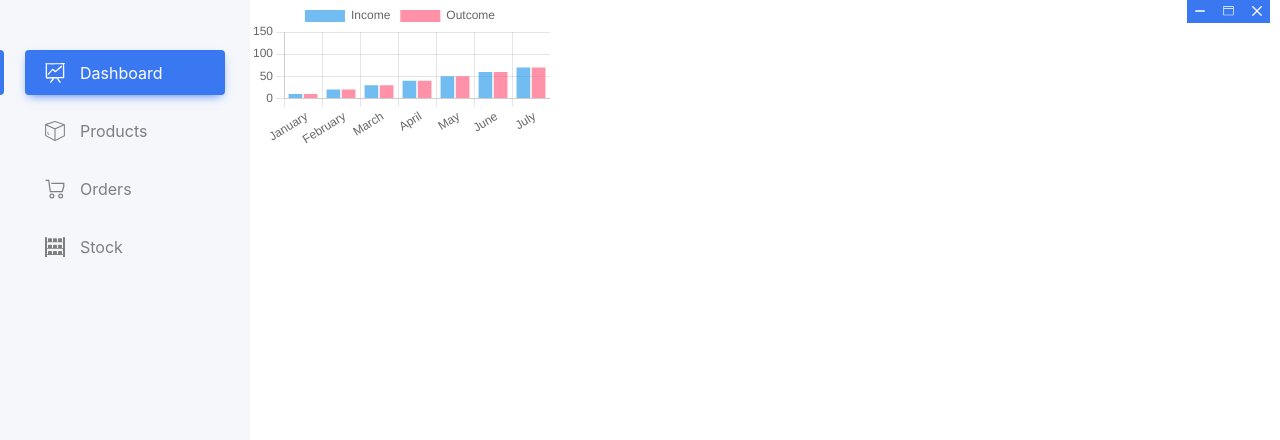
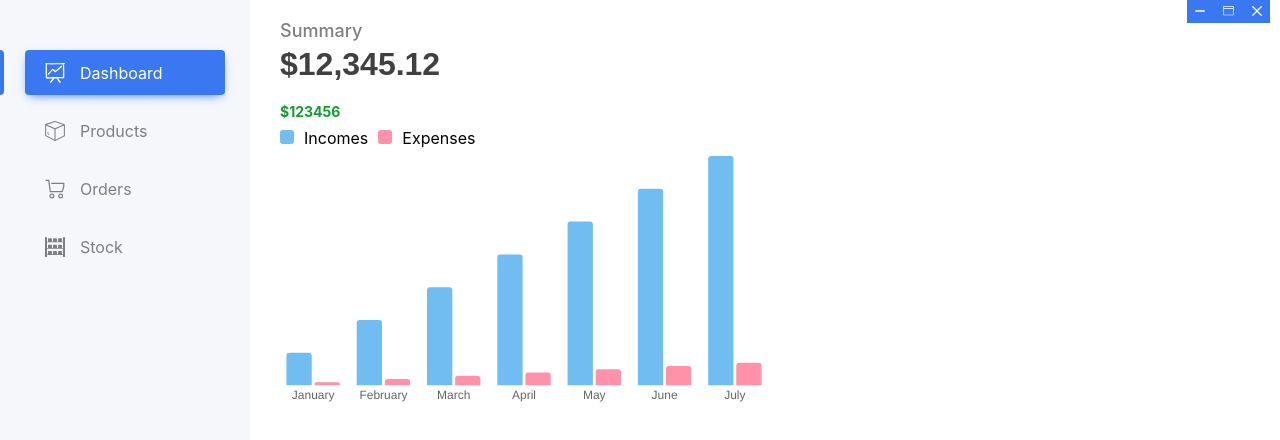
Before and after one commit to sebas-pena/store, a React (Create React App) app in the folder management-app/: page / in a window 1280 px wide. Shown: the top 440 px of the page. Built offline with nearby package versions, Linux system fonts and the light colour scheme.

Commit message:
avance grafica

```diff
--- a/management-app/main.js
+++ b/management-app/main.js
@@ -13,6 +13,7 @@ const createWindow = () => {
   })
   /* win.loadFile(path.join(__dirname, "build", "index.html")) */
   win.loadURL("http://localhost:3000")
+  win.maximize()
   ipcMain.on("closeApp", () => {
     app.quit()
   })
@@ -22,6 +23,9 @@ const createWindow = () => {
   ipcMain.on("minimize", () => {
     win.minimize()
   })
+  ipcMain.on("unmaximize", () => {
+    win.unmaximize()
+  })
 }
 
 require("electron-reload")(__dirname, {
--- a/management-app/src/components/aside/aside.css
+++ b/management-app/src/components/aside/aside.css
@@ -4,6 +4,7 @@
     height: 100%;
     width: 250px;
     background-color: var( --light-grey);
+    user-select: none;
   }
 
 .aside__menu{
--- /dev/null
+++ b/management-app/src/components/charts/sales-expenses/SalesExpensesChart.jsx
@@ -0,0 +1,86 @@
+import {
+  Chart as ChartJS,
+  CategoryScale,
+  LinearScale,
+  BarElement,
+  Title,
+  Tooltip,
+  Legend,
+} from "chart.js"
+import { Bar } from "react-chartjs-2"
+
+import "./sales-expenses-chart.css"
+
+const SalesExpensesChart = ({ labels, incomes, expenses }) => {
+  BarElement.prototype.constructor.defaults.borderRadius = 3
+  ChartJS.register(
+    CategoryScale,
+    LinearScale,
+    BarElement,
+    Title,
+    Tooltip,
+    Legend
+  )
+
+  const options = {
+    responsive: true,
+    plugins: {
+      legend: {
+        position: "none",
+      },
+    },
+    scales: {
+      x: {
+        grid: {
+          display: false,
+          drawBorder: false,
+          drawOnChartArea: false,
+          drawTicks: false,
+        },
+      },
+      y: {
+        grid: {
+          display: false,
+          drawBorder: false,
+          color: "#00000010",
+        },
+        ticks: {
+          display: false,
+        },
+      },
+    },
+  }
+
+  const data = {
+    labels,
+    datasets: [
+      {
+        label: "Income",
+        data: incomes,
+        backgroundColor: "rgba(53, 162, 235, 0.7)",
+      },
+      {
+        label: "Expenses",
+        data: expenses,
+        backgroundColor: "rgba(255, 99, 132, 0.7)",
+      },
+    ],
+  }
+
+  return (
+    <div className="sales-expenses-chart__ctn">
+      <h2 className="sales-expenses-chart__title">Summary</h2>
+      <p className="sales-expenses-chart__balance">$12,345.12</p>
+      <p className="sales-expenses-chart__profit">$123456</p>
+      <div className="sales-expenses-chart__info">
+        <span>Incomes</span>
+        <span>Expenses</span>
+      </div>
+      <div className="sales-expenses-chart__chart">
+        <Bar options={options} data={data} />
+      </div>
+    </div>
+  )
+}
+
+export default SalesExpensesChart
--- /dev/null
+++ b/management-app/src/components/charts/sales-expenses/sales-expenses-chart.css
@@ -0,0 +1,68 @@
+.sales-expenses-chart__ctn{
+    display: flex;
+    flex-direction: column;
+    padding: 20px;
+}
+
+.sales-expenses-chart__title{
+    margin-left: 10px;
+    font-size:18px;
+    font-weight: 500;
+    color: var(--grey);
+}
+
+.sales-expenses-chart__info {
+    display:flex;
+    align-items: center;
+    margin: 10px;
+    gap: 10px;
+}
+
+
+.sales-expenses-chart__balance{
+    margin: 5px 0 20px 10px;
+    font-size: 32px;
+    color: var(--dark-grey);
+    font-weight: bold;
+    font-family: Arial, Helvetica, sans-serif;
+}
+
+.sales-expenses-chart__profit{
+    margin-left: 10px;
+    color:#119E2F;
+    font-size: 14px;
+    font-weight: bold;
+}
+
+.sales-expenses-chart__losses{
+    margin-left: 10px;
+    color:#F00;
+    font-size: 14px;
+    font-weight: bold;
+}
+
+.sales-expenses-chart__info > span{
+    line-height: 1;
+}
+
+.sales-expenses-chart__info > span::before{
+    content: "";
+    display: inline-block;
+    width: 14px;
+    height: 14px;
+    margin-right: 10px;
+    border-radius: 3px
+}
+
+.sales-expenses-chart__info > span:first-child::before{
+    background-color: #71BEF1;
+}
+
+.sales-expenses-chart__info > span:last-child::before{
+    background-color: #FF91A9;
+}
+
+
+.sales-expenses-chart__chart{
+    width: 500px;
+}
--- a/management-app/src/components/charts/total-sales/ChartTotalSales.jsx
+++ /dev/null
@@ -1,63 +0,0 @@
-import {
-	Chart as ChartJS,
-	CategoryScale,
-	LinearScale,
-	BarElement,
-	Title,
-	Tooltip,
-	Legend,
-} from "chart.js"
-import { Bar } from "react-chartjs-2"
-const ChartTotalSales = () => {
-	ChartJS.register(
-		CategoryScale,
-		LinearScale,
-		BarElement,
-		Title,
-		Tooltip,
-		Legend
-	)
-
-	const labels = [
-		"January",
-		"February",
-		"March",
-		"April",
-		"May",
-		"June",
-		"July",
-	]
-
-	const options = {
-		responsive: true,
-		plugins: {
-			legend: {
-				position: "top",
-			},
-		},
-	}
-
-	const data = {
-		labels,
-		datasets: [
-			{
-				label: "Income",
-				data: [10, 20, 30, 40, 50, 60, 70, 80, 90, 100, 110, 120],
-				backgroundColor: "rgba(53, 162, 235, 0.7)",
-			},
-			{
-				label: "Outcome",
-				data: [10, 20, 30, 40, 50, 60, 70, 80, 90, 100, 110, 120],
-				backgroundColor: "rgba(255, 99, 132, 0.7)",
-			},
-		],
-	}
-
-	return (
-		<div>
-			<Bar options={options} data={data} />
-		</div>
-	)
-}
-
-export default ChartTotalSales
--- a/management-app/src/components/titlebar/TitleBar.jsx
+++ b/management-app/src/components/titlebar/TitleBar.jsx
@@ -1,3 +1,5 @@
+import { useState } from "react"
+
 import { ReactComponent as MinimizeIcon } from "../../assets/svg/minimize.svg"
 import { ReactComponent as MaximizeIcon } from "../../assets/svg/maximize.svg"
 import { ReactComponent as CloseIcon } from "../../assets/svg/cross2.svg"
@@ -5,6 +7,13 @@ import "./titlebar.css"
 
 const TitleBar = () => {
   const electron = window.electron
+
+  const [isMaximized, setIsMaximized] = useState(true)
+
+  const handleUnmaximize = () => {
+    setIsMaximized(false)
+    electron.unmaximize()
+  }
 
   const handleClose = () => {
     electron.closeApp()
@@ -14,6 +23,7 @@ const TitleBar = () => {
   }
   const handleMaximize = () => {
     electron.maximize()
+    setIsMaximized(true)
   }
 
   return (
@@ -22,9 +32,15 @@ const TitleBar = () => {
         <button className="titlebar__button" onClick={handleMinimize}>
           <MinimizeIcon width="10" height="10" />
         </button>
+        {isMaximized ? (
+          <button className="titlebar__button" onClick={handleUnmaximize}>
+            <MaximizeIcon width="11" height="11" />
+          </button>
+        ) : (
           <button className="titlebar__button" onClick={handleMaximize}>
             <MaximizeIcon width="11" height="11" />
           </button>
+        )}
         <button className="titlebar__button close" onClick={handleClose}>
           <CloseIcon width="10" height="10" />
         </button>
--- /dev/null
+++ b/management-app/src/mocks/totalsales.js
@@ -0,0 +1,5 @@
+export const totalSalesMock = {
+  labels: ["January", "February", "March", "April", "May", "June", "July"],
+  incomes: [100, 200, 300, 400, 500, 600, 700],
+  expenses: [10, 20, 30, 40, 50, 60, 70],
+}
--- a/management-app/src/pages/DashboardPage.jsx
+++ b/management-app/src/pages/DashboardPage.jsx
@@ -1,13 +1,12 @@
-import ChartTotalSales from "../components/charts/total-sales/ChartTotalSales"
+import SalesExpensesChart from "../components/charts/sales-expenses/SalesExpensesChart"
+import { totalSalesMock } from "../mocks/totalsales"
 import "./dashboard-page.css"
 const DashboardPage = () => {
-	return (
-		<div className="dashboard__ctn">
-			<div className="dashboard__total-sales-ctn">
-				<ChartTotalSales period={"lastyear"} />
-			</div>
-		</div>
-	)
+  return (
+    <div className="dashboard__ctn">
+      <SalesExpensesChart period={"lastyear"} {...totalSalesMock} />
+    </div>
+  )
 }
 
 export default DashboardPage
--- a/management-app/src/pages/dashboard-page.css
+++ b/management-app/src/pages/dashboard-page.css
@@ -0,0 +1,4 @@
+.dashboard__total-sales-ctn{
+    padding-top: 30px;
+    width: 500px;
+}
```
Also changed, not shown: management-app/preload.js (+4 -3 lines), management-app/src/components/charts/total-sales/chart-total-sales.css (deleted). Lines whose indentation alone changed are shown as unchanged.
